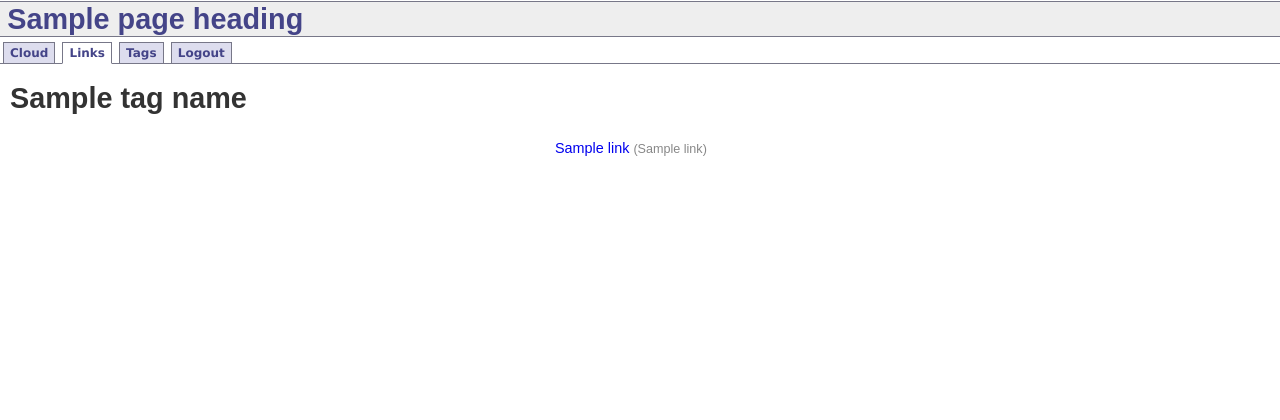
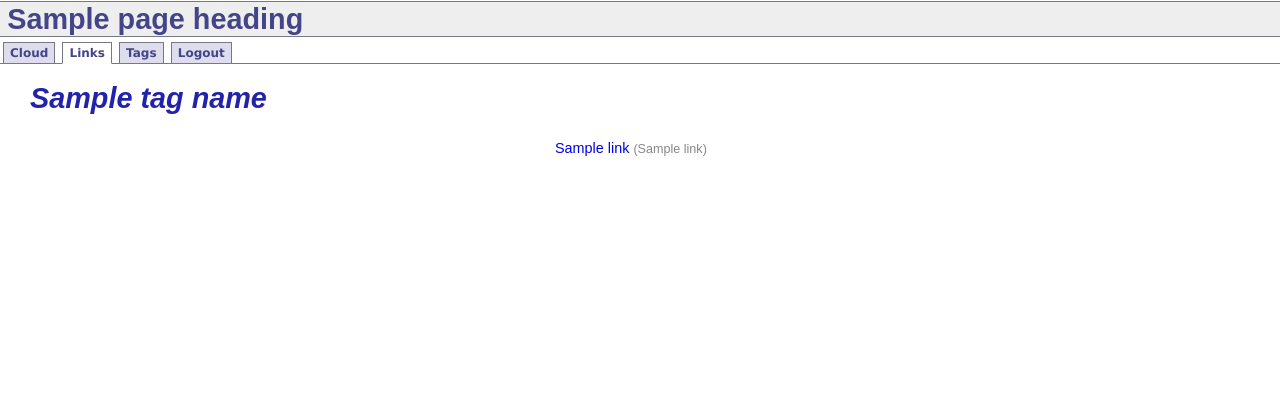
Before and after one commit to braynebuddy/pycloud, a Flask app: template templates/links.html in a window 1280 px wide. Shown: the top 420 px of the page. Run offline with Flask 2, Linux system fonts and the light colour scheme; the template is opened without the code that fills it: most values are stand-ins (such as "Sample title", 1, 10 or a date in 2020).

Commit message:
correct HTML in links.html

```diff
--- a/templates/links.html
+++ b/templates/links.html
@@ -11,7 +11,7 @@
 
 {% block content %}
 <div id="content">
-  <h1 class="tagcloud"><h1>{{ tag_name }}</h1>
+  <h1 class="tagcloud">{{ tag_name }}</h1>
   <ul class="tagcloud">
     {% for link in link_list: %}
     <li><a href="{{ link[2] }}" target="_blank" class="tag" style="font-size:{{ link[3] }}%; color: {{ link[4] }}" onclick=linkCount({{ link[0] }})>{{ link[1] }}</a> <span class="count">({{ link[5] }})</span></li>
```
